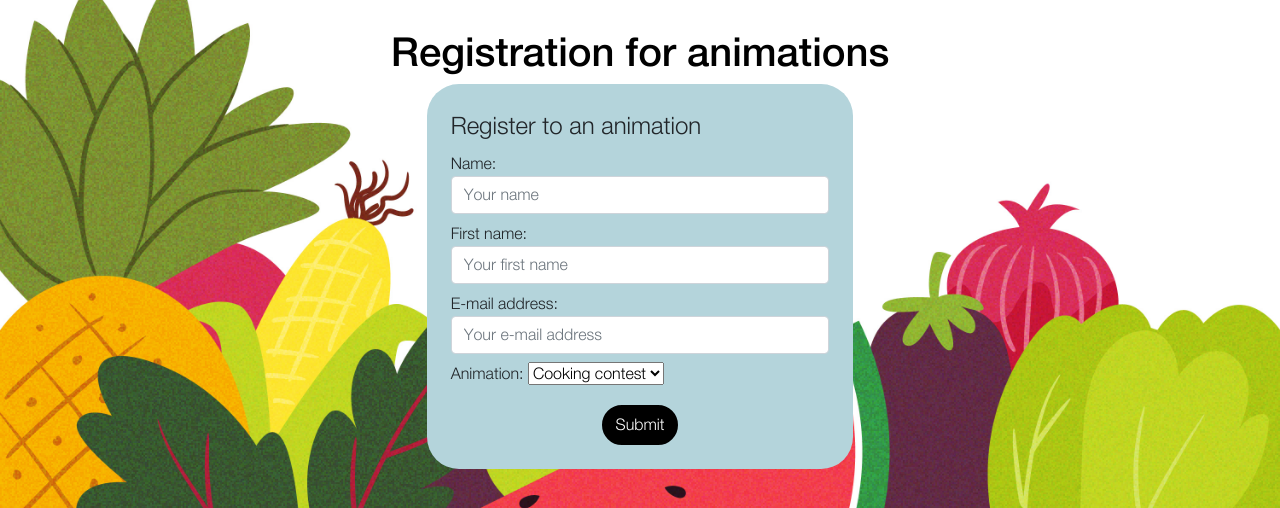
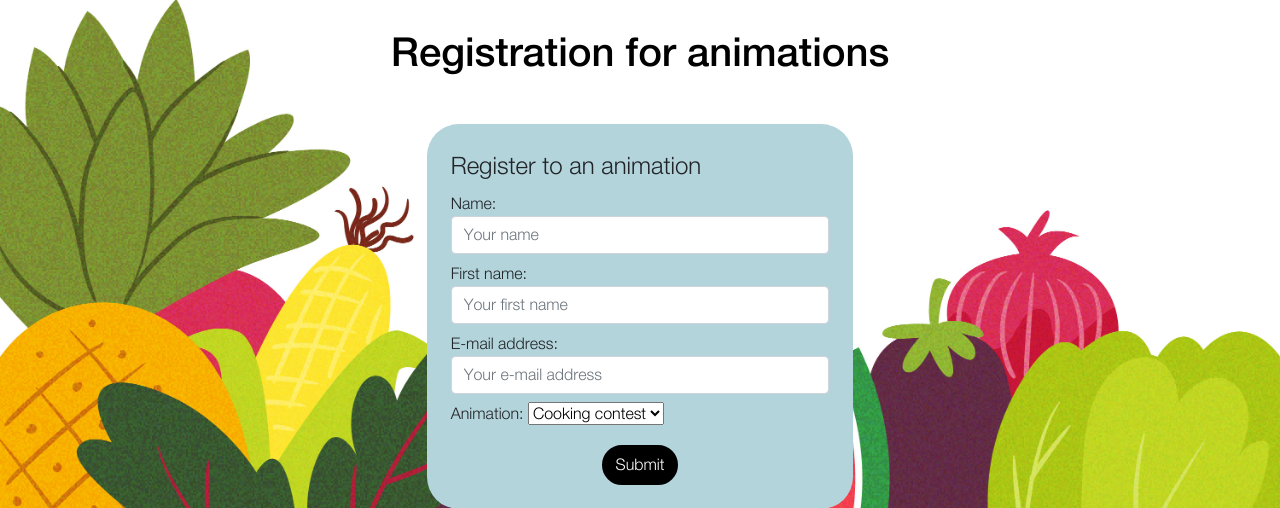
Before and after one commit to Apatheus/Taste-of-Europe, a PHP site: page /tickets_ang.php in a window 1280 px wide. Shown: the part 126-634 px from the top of the page. Run offline with PHP 8.4, Linux system fonts and the light colour scheme; some libraries are stand-ins or nearby versions.

Commit message:
modifications mineures

```diff
--- a/tickets.php
+++ b/tickets.php
@@ -48,7 +48,7 @@ if (isset($_POST['nom'])) {
 
   <div class="grid">
     <!-- Début Grille -->
-    <h1 class="d-flex justify-content-center mt-5"id="dark">Inscription aux animations</h1>
+    <h1 class="d-flex justify-content-center my-5" id="dark">Inscription aux animations</h1>
 
 
     <!--formulaire a pas toucher-->
--- a/tickets_ang.php
+++ b/tickets_ang.php
@@ -48,7 +48,7 @@ if (isset($_POST['nom'])) {
 
   <div class="grid">
     <!-- Début Grille -->
-    <h1 class="d-flex justify-content-center mt-5"id="dark">Registration for animations</h1>
+    <h1 class="d-flex justify-content-center my-5" id="dark">Registration for animations</h1>
 
 
     <!--formulaire a pas toucher-->
```
